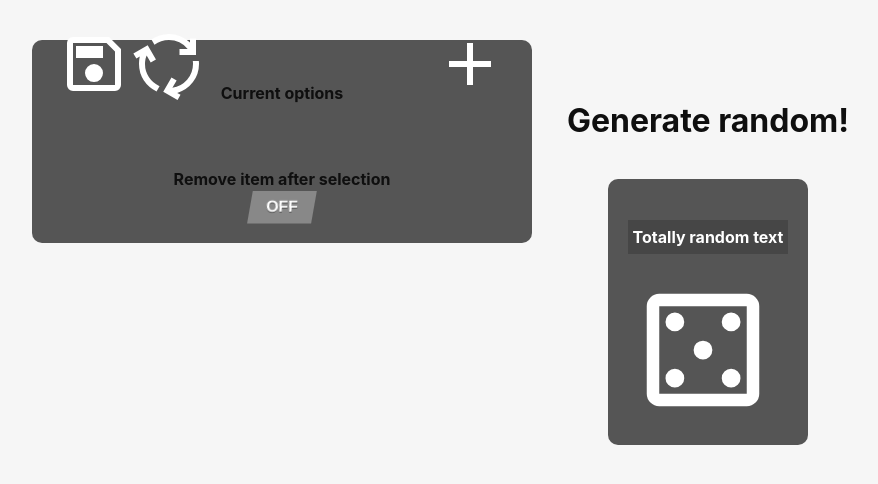
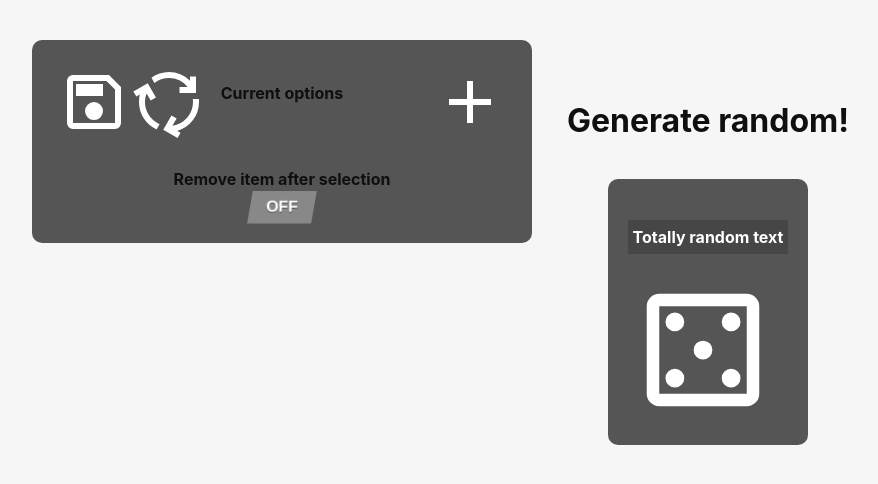
Before and after one commit to LeaveMyAlpaca/CommonRng, a website built with Vite: page index.html in a window 1280 px wide. Shown: the whole page, without its empty margins (32-910 px from the left). Built offline with nearby package versions, Linux system fonts and the light colour scheme; files whose address does not match are found by name.

Commit message:
changed icons source

```diff
--- a/index.html
+++ b/index.html
@@ -15,19 +15,19 @@
     <main class="container">
       <h1 class="header">Generate random!</h1>
       <div class="row">
-        <img src="./Images/dice.svg" class="dice" id="dice" alt="dice" />
+        <img src="/src/Assets/dice.svg" class="dice" id="dice" alt="dice" />
       </div>
 
       <div class="Random">
         <h4 id="RandomName" class="RandomName">Totally random text</h4>
-        <img src="./Images/dice.svg" class="RandomImage" id="RandomImage" />
+        <img src="/src/Assets/dice.svg" class="RandomImage" id="RandomImage" />
       </div>
 
       <div class="Config" id="Config">
         <h4>Current options</h4>
-        <img src="/Images/add.svg" class="addSign" id="addSign" />
-        <img src="/Images/Save.svg" class="save" id="save" />
-        <img src="/Images/Load.svg" class="load" id="load" />
+        <img src="/src/Assets/add.svg" class="addSign" id="addSign" />
+        <img src="/src/Assets/Save.svg" class="save" id="save" />
+        <img src="/src/Assets/Load.svg" class="load" id="load" />
         <div class="randomLayout" id="randomLayout"></div>
         <form>
           <div class="checkbox-wrapper-8">
--- a/src/config.css
+++ b/src/config.css
@@ -72,7 +72,7 @@
   position: absolute;
   height: 30;
   width: 30;
-  top: 6%;
+  top: 50px;
   left: 10%;
   scale: 300%;
   transition-duration: 0.4s;
@@ -85,7 +85,7 @@
   position: absolute;
   height: 30;
   width: 30;
-  top: 6%;
+  top: 50px;
   left: 25%;
   scale: 300%;
   transition-duration: 0.4s;
@@ -97,7 +97,7 @@
   position: absolute;
   height: 30;
   width: 30;
-  top: 6%;
+  top: 50px;
   right: 10%;
   scale: 300%;
   transition-duration: 0.4s;
```
